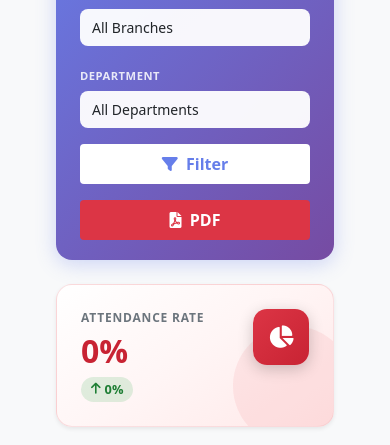
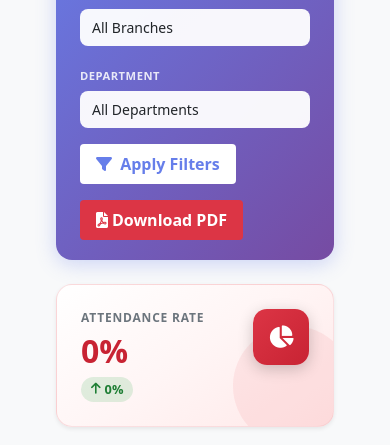
Before and after one commit to naturalwaves/attendance-system, a Flask app: page /reports/analytics in a window 390 px wide. Shown: the part 380-825 px from the top of the page. Run offline with Flask 3, Linux system fonts and the light colour scheme; the visitor is signed in with stand-in values (Sample User, id 1); data comes from the database, SQL or seed files in the repository; data that the repository does not hold is empty.

Commit message:
Update analytics.html

```diff
--- a/templates/analytics.html
+++ b/templates/analytics.html
@@ -88,8 +88,8 @@
     .filter-card .form-select:focus, .filter-card .form-control:focus { box-shadow: 0 0 0 3px rgba(255,255,255,0.3); }
     .filter-card .btn-filter { background: #fff; color: #667eea; border: none; font-weight: 600; padding: 0.5rem 1rem; transition: all 0.2s ease; }
     .filter-card .btn-filter:hover { background: #f8f9fa; transform: translateY(-1px); box-shadow: 0 4px 12px rgba(0,0,0,0.15); }
-    .filter-card .btn-pdf { background: #dc3545; color: #fff; border: none; font-weight: 600; padding: 0.5rem 1rem; transition: all 0.2s ease; }
-    .filter-card .btn-pdf:hover { background: #c82333; transform: translateY(-1px); box-shadow: 0 4px 12px rgba(0,0,0,0.15); }
+    .filter-card .btn-pdf { background: #dc3545; color: #fff; border: none; font-weight: 600; padding: 0.5rem 1rem; transition: all 0.2s ease; text-decoration: none; display: inline-flex; align-items: center; justify-content: center; }
+    .filter-card .btn-pdf:hover { background: #c82333; color: #fff; transform: translateY(-1px); box-shadow: 0 4px 12px rgba(0,0,0,0.15); }
     .branch-badge { background: linear-gradient(135deg, #f1f3f4 0%, #e8eaed 100%); color: #5f6368; font-weight: 500; padding: 4px 10px; border-radius: 6px; font-size: 0.75rem; }
     .score-badge { padding: 5px 12px; border-radius: 20px; font-weight: 600; font-size: 0.8rem; }
     .score-badge.success { background: linear-gradient(135deg, #d4edda 0%, #c3e6cb 100%); color: #155724; }
@@ -165,14 +165,14 @@
                         {% endfor %}
                     </select>
                 </div>
-                <div class="col-xl-1 col-lg-2 col-md-3">
-                    <button type="submit" class="btn btn-filter w-100">
-                        <i class="fas fa-filter me-1"></i> Filter
+                <div class="col-auto">
+                    <button type="submit" class="btn btn-filter">
+                        <i class="fas fa-filter me-1"></i> Apply Filters
                     </button>
                 </div>
-                <div class="col-xl-1 col-lg-2 col-md-3">
-                    <a href="{{ url_for('analytics_pdf', period=request.args.get('period', 'today'), school_id=request.args.get('school_id', ''), organization_id=request.args.get('organization_id', ''), department=request.args.get('department', ''), start_date=request.args.get('start_date', ''), end_date=request.args.get('end_date', '')) }}" class="btn btn-pdf w-100">
-                        <i class="fas fa-file-pdf me-1"></i> PDF
+                <div class="col-auto">
+                    <a href="{{ url_for('analytics_pdf', period=request.args.get('period', 'today'), school_id=request.args.get('school_id', ''), organization_id=request.args.get('organization_id', ''), department=request.args.get('department', ''), start_date=request.args.get('start_date', ''), end_date=request.args.get('end_date', '')) }}" class="btn btn-pdf">
+                        <i class="fas fa-file-pdf me-1"></i> Download PDF
                     </a>
                 </div>
             </form>
```
